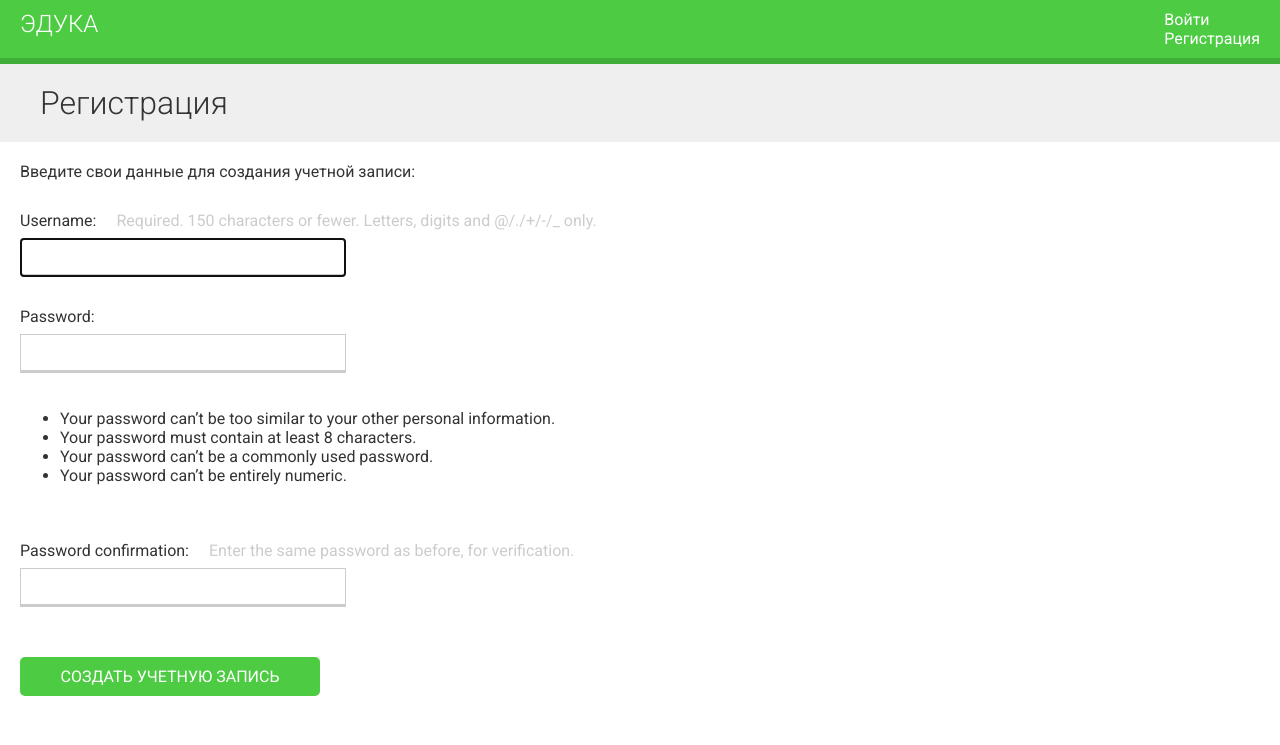
After one commit to anlapaev/diplom, a Django app: page /accounts/register/ in a window 1280 px wide. The commit adds this page. Shown: the top 745 px of the page. Run offline with Django 5.2, Linux system fonts and the light colour scheme.

Commit message:
Add general user registration

```diff
--- a/educa/courses/templates/base.html
+++ b/educa/courses/templates/base.html
@@ -26,6 +26,7 @@
           </li>
         {% else %}
           <li><a href="{% url "login" %}">Войти</a></li>
+          <li><a href="{% url "register" %}">Регистрация</a></li>
         {% endif %}
       </ul>
     </div>
--- a/educa/courses/templates/courses/course/detail.html
+++ b/educa/courses/templates/courses/course/detail.html
@@ -36,7 +36,7 @@
           </form>
         {% endif %}
       {% else %}
-        <a href="{% url "student_registration" %}" class="button">
+        <a href="{% url "register" %}" class="button">
           Зарегистрируйтесь, чтобы записаться
         </a>
       {% endif %}
--- /dev/null
+++ b/educa/courses/templates/registration/register.html
@@ -0,0 +1,15 @@
+{% extends "base.html" %}
+
+{% block title %}Регистрация{% endblock %}
+
+{% block content %}
+  <h1>Регистрация</h1>
+  <div class="module">
+    <p>Введите свои данные для создания учетной записи:</p>
+    <form method="post">
+      {{ form.as_p }}
+      {% csrf_token %}
+      <p><input type="submit" value="Создать учетную запись"></p>
+    </form>
+  </div>
+{% endblock %}
--- a/educa/educa/urls.py
+++ b/educa/educa/urls.py
@@ -21,12 +21,17 @@ from django.conf import settings
 from django.conf.urls.static import static
 from django.contrib import admin
 from django.contrib.auth import views as auth_views
-from .views import LogoutViewAllowGet
+from .views import LogoutViewAllowGet, UserRegistrationView
 from django.urls import include, path
 
 urlpatterns = [
     path(
         'accounts/login/', auth_views.LoginView.as_view(), name='login'
+    ),
+    path(
+        'accounts/register/',
+        UserRegistrationView.as_view(),
+        name='register',
     ),
     path(
         'accounts/logout/',
--- a/educa/educa/views.py
+++ b/educa/educa/views.py
@@ -1,4 +1,8 @@
 from django.contrib.auth.views import LogoutView
+from django.contrib.auth import authenticate, login
+from django.contrib.auth.forms import UserCreationForm
+from django.urls import reverse_lazy
+from django.views.generic.edit import CreateView
 
 class LogoutViewAllowGet(LogoutView):
     """Allow logout via GET requests for convenience."""
@@ -6,3 +10,20 @@ class LogoutViewAllowGet(LogoutView):
     def get(self, request, *args, **kwargs):
         """Redirect GET requests to POST to avoid CSRF issues with stale pages."""
         return self.post(request, *args, **kwargs)
+
+
+class UserRegistrationView(CreateView):
+    """Register a new user and log them in."""
+
+    template_name = "registration/register.html"
+    form_class = UserCreationForm
+    success_url = reverse_lazy("student_course_list")
+
+    def form_valid(self, form):
+        response = super().form_valid(form)
+        cd = form.cleaned_data
+        user = authenticate(
+            username=cd["username"], password=cd["password1"]
+        )
+        login(self.request, user)
+        return response
```
